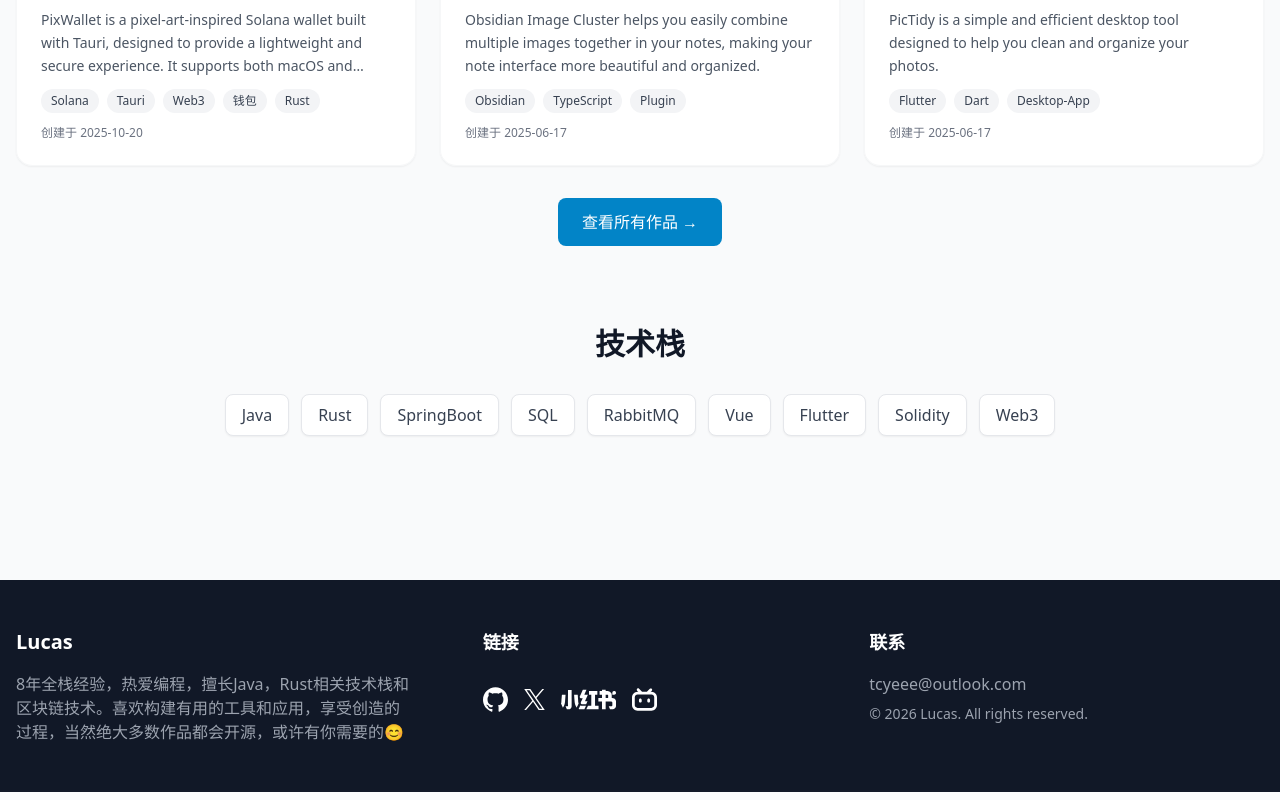
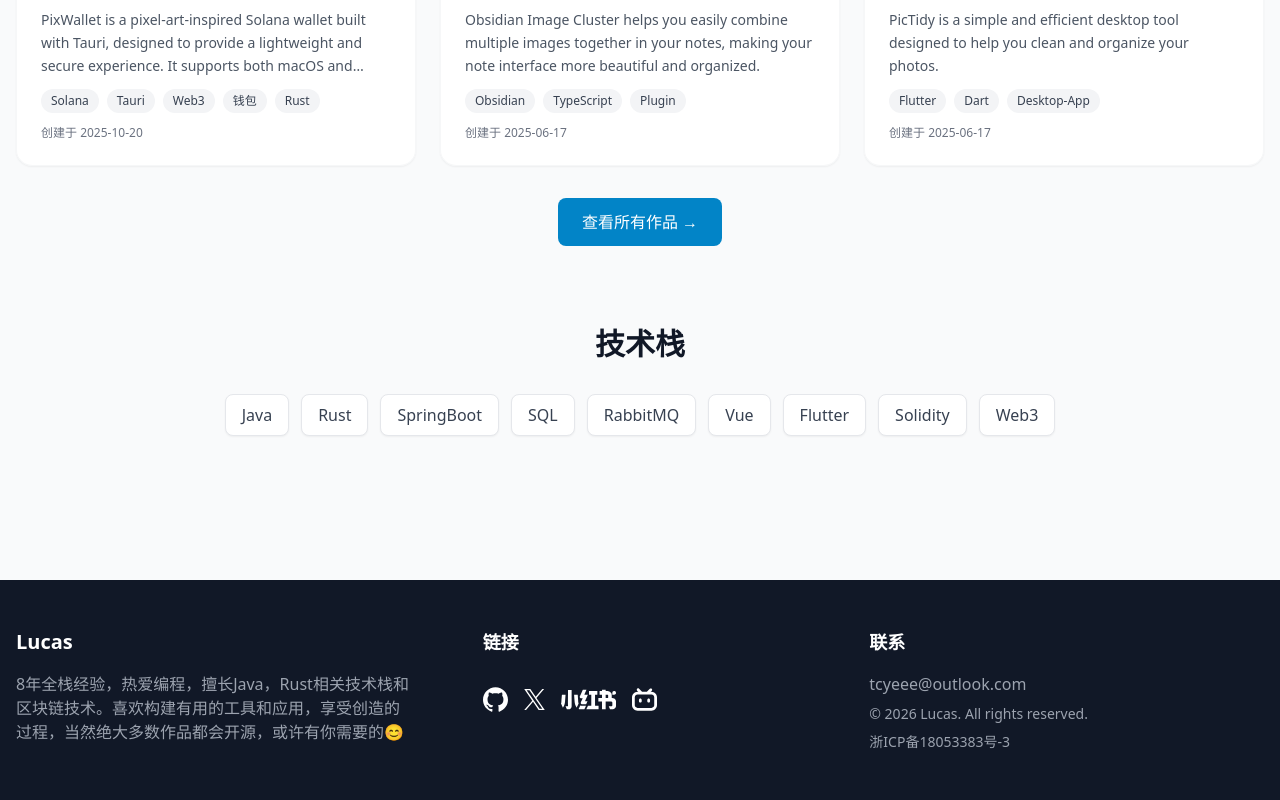
Before and after one commit to tcyeee/portfolio, an Astro site: page / in a window 1280 px wide. Shown: the part 1759-2559 px from the top of the page. Built offline with nearby package versions, Linux system fonts and the light colour scheme; Astro itself is replaced by a stand-in of ours.

Commit message:
chore: update site title and add ICP license to footer

```diff
--- a/src/components/Footer.astro
+++ b/src/components/Footer.astro
@@ -66,6 +66,15 @@ import '../styles/icon.scss'
             {personalInfo.email}
           </a>
           <p class="text-sm mt-2">&copy; {new Date().getFullYear()} {personalInfo.name}. All rights reserved.</p>
+          {
+            personalInfo.icp && (
+              <p class="text-sm mt-2">
+                <a href="https://beian.miit.gov.cn/" target="_blank" rel="noopener noreferrer" class="hover:text-primary-400 transition-colors">
+                  {personalInfo.icp}
+                </a>
+              </p>
+            )
+          }
         </div>
       </div>
     </div>
--- a/src/config/index.ts
+++ b/src/config/index.ts
@@ -16,6 +16,7 @@ export const personalInfo = {
   redNote: 'https://www.xiaohongshu.com/user/profile/5b9cf40e9a9c9300014062b4',
   bilibili: 'https://space.bilibili.com/10879225',
   skills: ['Java', 'Rust', 'SpringBoot', 'SQL', 'RabbitMQ', 'Vue', 'Flutter', 'Solidity', 'Web3'],
+  icp: '浙ICP备18053383号-3',
 }
 
 /* 作品集 ｜ 文章 ｜ 首页APP列表 */
--- a/src/pages/index.astro
+++ b/src/pages/index.astro
@@ -7,7 +7,7 @@ import AppList from '../components/AppList'
 const featuredProjects = projects.slice(0, homeDisplayCount)
 ---
 
-<Layout title="首页">
+<Layout title="读书笔记">
   <div class="container mx-auto px-4 py-16">
     <!-- Hero Section -->
     <section class="text-center mb-20">
```
Also changed, not shown: 1 other file.
